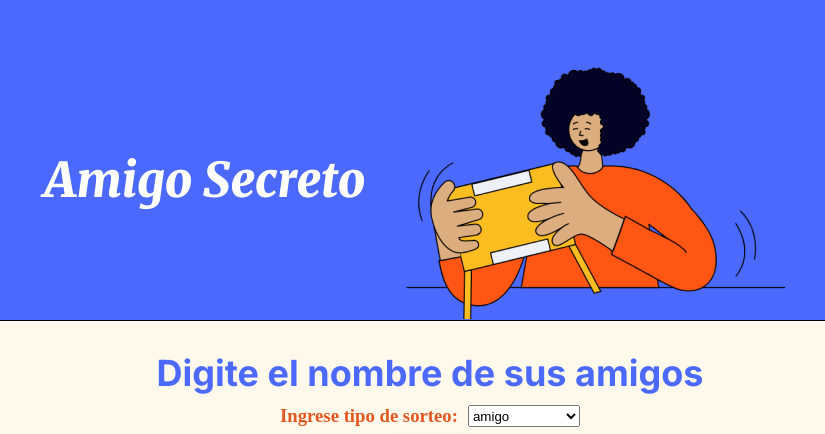
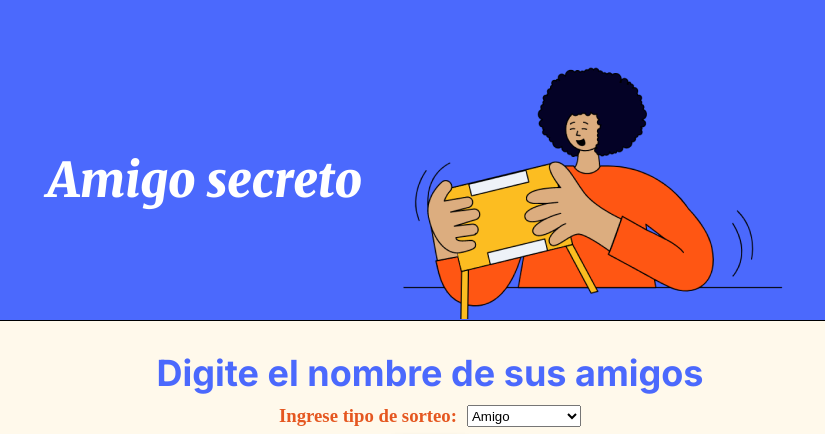
Before and after one commit to RafaelCly/Challengue-amigo-secreto, a plain HTML site: page index.html in a window 1280 px wide. Shown: the top 434 px of the page, 210-1035 px from the left. Drawn offline with Linux system fonts and the light colour scheme.

Commit message:
Actualizar titulos

```diff
--- a/index.html
+++ b/index.html
@@ -13,7 +13,7 @@
 <body>
     <main class="main-content">
         <header class="header-banner">
-            <h1 class="main-title">Amigo Secreto</h1>
+            <h1 class="main-title">Amigo secreto</h1>
             <img src="assets/amigo-secreto.png" alt="Imagen representativa de amigo secreto">
         </header>
         <section class="input-section">
@@ -21,10 +21,10 @@
             <div class="slc">
                 <h3>Ingrese tipo de sorteo:</h3>
                 <select id="opciones">
-                    <option >amigo</option>
-                    <option >sorteo ganador</option>
-                    <option >regalo</option>
-                    <option value="otros" >otros</option>
+                    <option >Amigo</option>
+                    <option >Sorteo ganador</option>
+                    <option >Regalo</option>
+                    <option value="otros" >Otros</option>
                 </select>
                 <input type="text" id="otro-input" placeholder="Especifica tu opción">
             </div>
```
